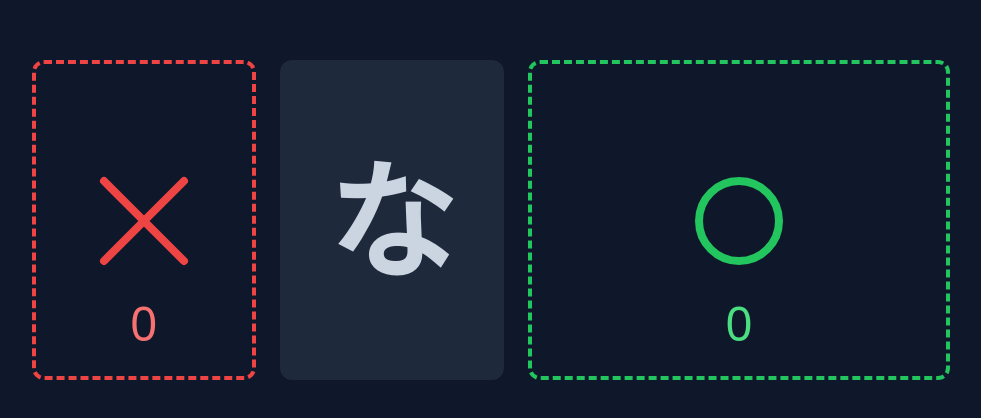
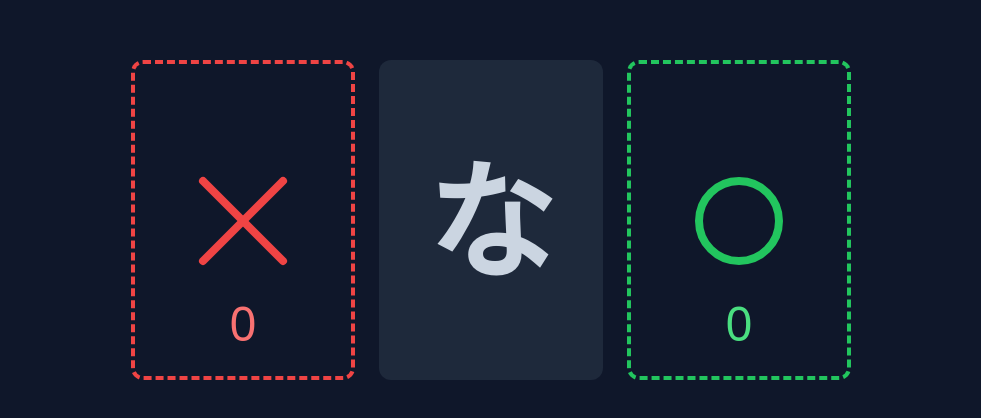
Before and after one commit to oncet/hiragana-flashcards, a React app: page / in a window 1280 px wide. Shown: the part 180-598 px from the top of the page, without its empty margins (149-1130 px from the left). Built offline with nearby package versions, Linux system fonts and the light colour scheme; the HTML template or start-up script is replaced by a standard one.

Commit message:
remove flex basis

```diff
--- a/src/components/RightDropzone.tsx
+++ b/src/components/RightDropzone.tsx
@@ -33,7 +33,7 @@ const RightDropzone = ({
   return (
     <Card
       className={twMerge(
-        "flex basis-[33%] flex-col border-4 border-dashed dark:border-green-500 dark:bg-slate-900 dark:text-slate-400",
+        "flex flex-col border-4 border-dashed dark:border-green-500 dark:bg-slate-900 dark:text-slate-400",
         className,
       )}
       onClick={onClick}
```
